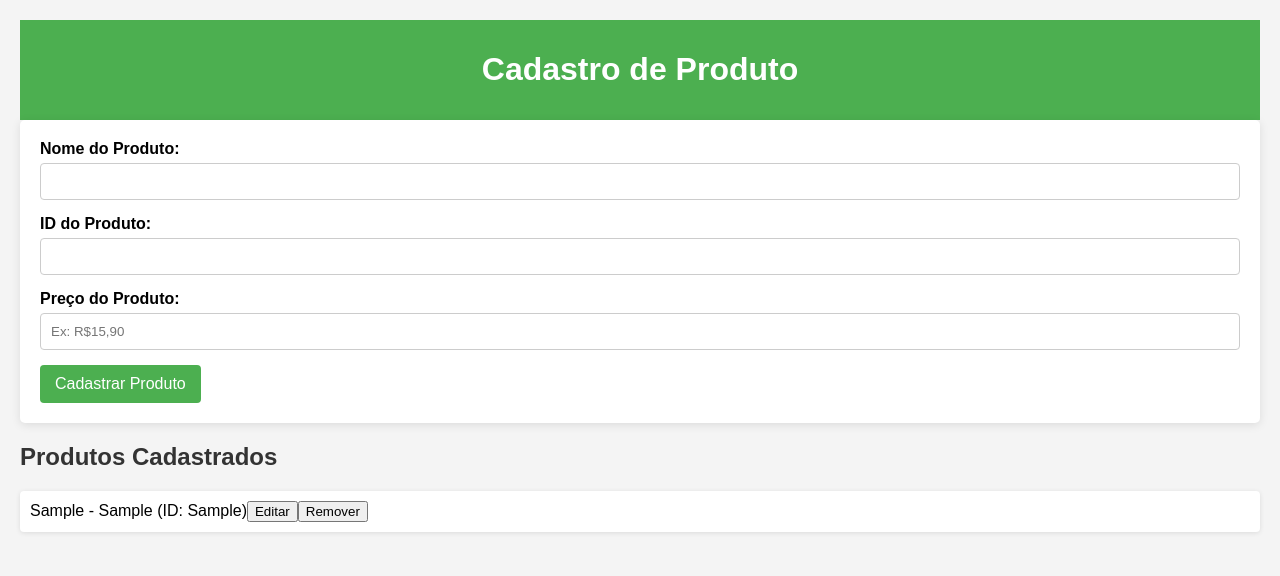
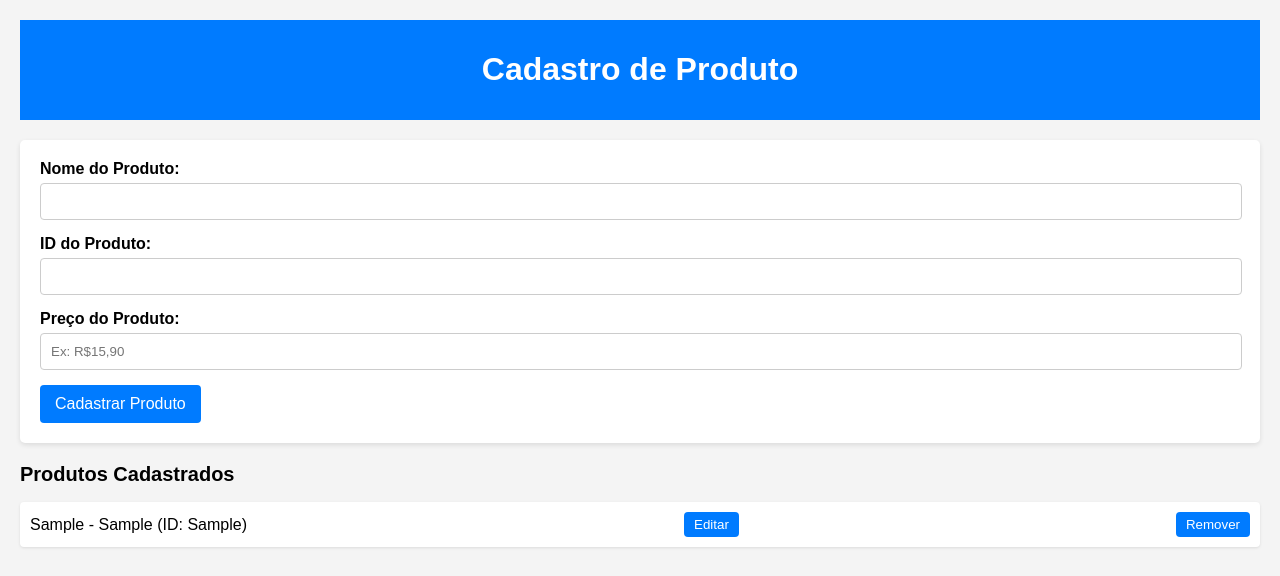
Before and after one commit to felipsrr/Cadastro-de-Produto, a website: page public/index.html in a window 1280 px wide. Both pictures are taken after typing "Sample", "Sample", "Sample" into the empty fields and a click on the input "Cadastrar Produto". Drawn offline with Linux system fonts and the light colour scheme.

Commit message:
add de css

```diff
--- a/public/style.css
+++ b/public/style.css
@@ -1,89 +1,90 @@
-/* style.css */
-
-/* Estilo geral do corpo */
 body {
     font-family: Arial, sans-serif;
-    background-color: #f4f4f4;
     margin: 0;
     padding: 20px;
+    background-color: #f4f4f4;
 }
 
-/* Estilo do cabeçalho */
 header.topo {
-    background-color: #4CAF50;
+    background: #007bff;
     color: white;
     padding: 10px 0;
     text-align: center;
 }
 
-/* Estilo do formulário */
-form {
-    background-color: white;
-    border-radius: 5px;
-    box-shadow: 0 2px 10px rgba(0, 0, 0, 0.1);
-    padding: 20px;
-    margin-bottom: 20px;
+main {
+    margin-top: 20px;
 }
 
-/* Estilo dos rótulos */
+form {
+    background: white;
+    padding: 20px;
+    border-radius: 5px;
+    box-shadow: 0 2px 5px rgba(0, 0, 0, 0.1);
+}
+
 label {
     display: block;
     margin-bottom: 5px;
-    font-weight: bold;
 }
 
-/* Estilo dos campos de entrada */
 input[type="text"] {
-    width: 100%;
+    width: calc(100% - 20px);
     padding: 10px;
     margin-bottom: 15px;
     border: 1px solid #ccc;
     border-radius: 4px;
-    box-sizing: border-box; /* Para incluir padding e border no cálculo da largura */
 }
 
-/* Estilo do botão de envio */
 input[type="submit"] {
-    background-color: #4CAF50;
+    background-color: #007bff;
     color: white;
+    border: none;
     padding: 10px 15px;
-    border: none;
     border-radius: 4px;
     cursor: pointer;
     font-size: 16px;
 }
 
 input[type="submit"]:hover {
-    background-color: #45a049; /* Cor do botão ao passar o mouse */
+    background-color: #0056b3;
 }
 
-/* Estilo da lista de produtos */
-h2.lista {
+.lista {
     margin-top: 20px;
-    color: #333;
+    font-size: 20px;
 }
 
-ul#listaProdutos {
+ul {
     list-style-type: none; /* Remove os marcadores da lista */
     padding: 0;
 }
 
-ul#listaProdutos li {
-    background-color: white;
-    margin: 5px 0;
+li {
+    background: white;
+    margin: 10px 0;
     padding: 10px;
     border-radius: 4px;
-    box-shadow: 0 1px 5px rgba(0, 0, 0, 0.1);
+    display: flex;
+    justify-content: space-between; /* Alinha os itens da lista */
+    align-items: center; /* Centraliza verticalmente */
+    box-shadow: 0 1px 3px rgba(0, 0, 0, 0.1);
 }
 
-#listaProdutos li {
+button {
+    background-color: #007bff; /* Cor azul para os botões de editar e remover */
+    color: white;
+    border: none;
+    padding: 5px 10px;
+    border-radius: 4px;
     cursor: pointer;
-  }
 
-  #listaProdutos li.editar {
-    color: blue;
-  }
+}
 
-  #listaProdutos li.remover {
-    color: red;
-  }
+button:hover {
+    background-color: #0056b3; /* Cor azul mais escura ao passar o mouse */
+}
+
+button:focus {
+    outline: none; /* Remove o contorno ao focar no botão */
+}
```
